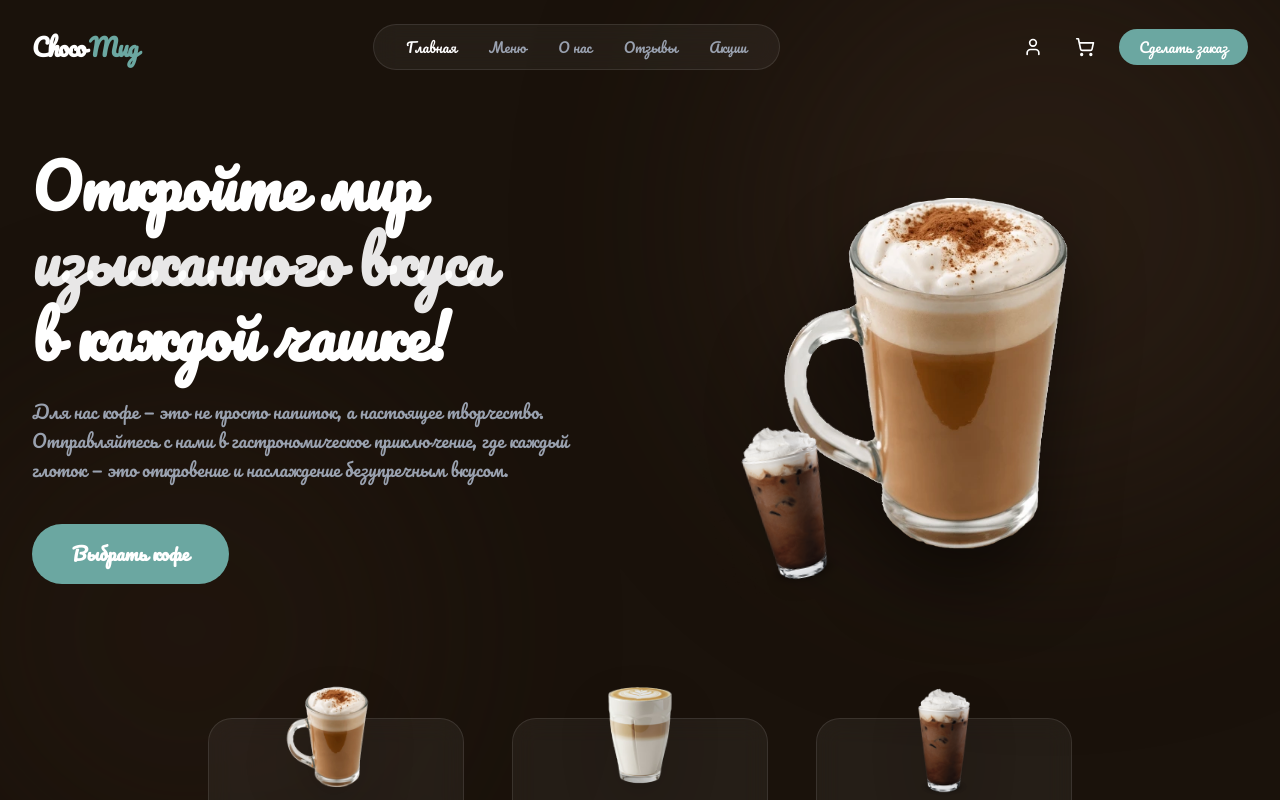
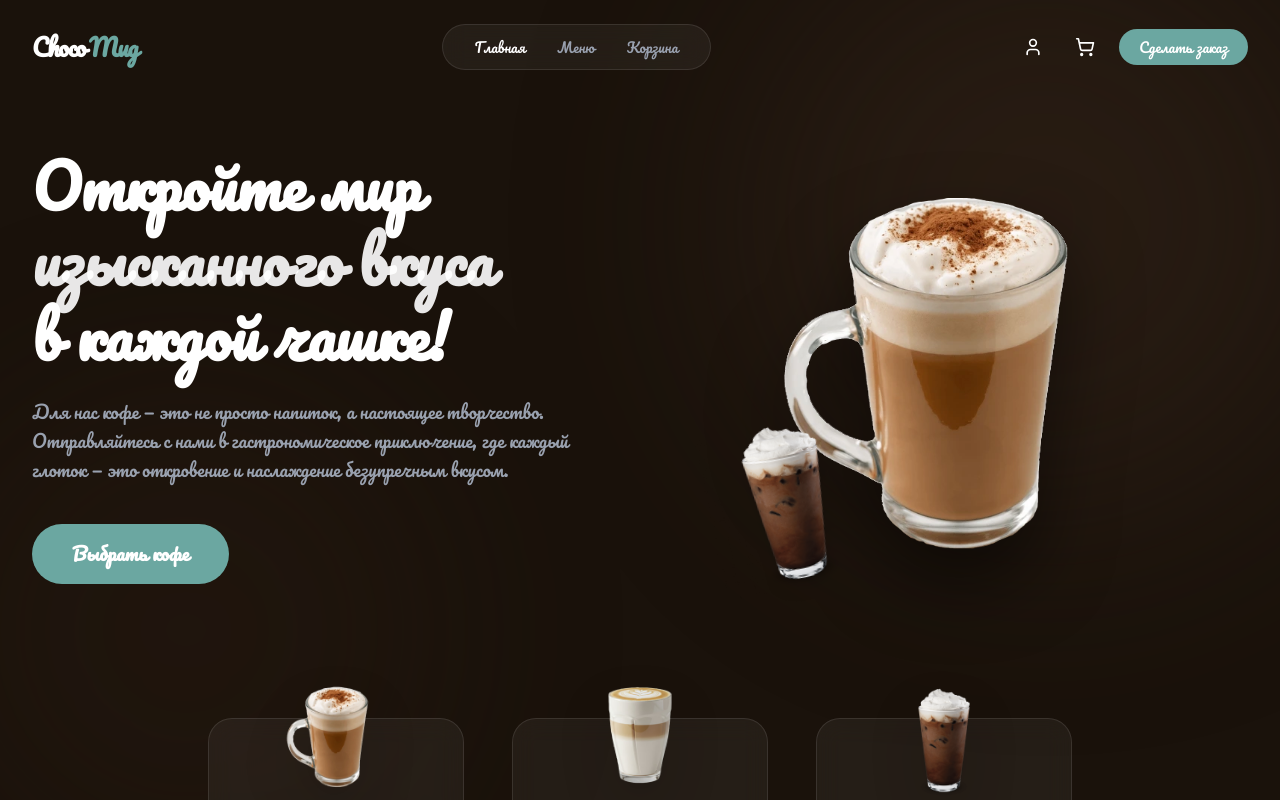
Before and after one commit to seijileroux/choco-mug, a Next.js app: page / in a window 1280 px wide. Shown: the top 800 px of the page. Built offline with nearby package versions, Linux system fonts and the light colour scheme.

Commit message:
Update nav items in header

```diff
--- a/components/Header.tsx
+++ b/components/Header.tsx
@@ -1,28 +1,32 @@
+"use client";
+
 import { NavItemProps } from "@/interfaces";
 import { ShoppingCart, User } from "lucide-react";
+import Link from "next/link";
 
-const NavItem = ({ label, active = false }: NavItemProps) => (
-  <a
-    href="#"
+const NavItem = ({ label, page, active = false }: NavItemProps) => (
+  <Link
+    href={page}
     className={`text-sm transition-colors ${active ? "text-white" : "text-gray-400 hover:text-white"}`}
   >
     {label}
-  </a>
+  </Link>
 );
 
 export default function Header() {
   return (
     <header className="relative z-50 container mx-auto px-8 py-6 flex items-center justify-between">
-      <div className="text-2xl font-black tracking-tighter flex items-center gap-1">
+      <Link
+        href="/"
+        className="text-2xl font-black tracking-tighter flex items-center gap-1"
+      >
         Choco <span className="text-[#6BA7A1]">Mug</span>
-      </div>
+      </Link>
 
       <nav className="hidden lg:flex items-center gap-8 bg-white/5 backdrop-blur-md px-8 py-3 rounded-full border border-white/10">
-        <NavItem label="Главная" active />
-        <NavItem label="Меню" />
-        <NavItem label="О нас" />
-        <NavItem label="Отзывы" />
-        <NavItem label="Акции" />
+        <NavItem label="Главная" page="/" active />
+        <NavItem label="Меню" page="/" />
+        <NavItem label="Корзина" page="/" />
       </nav>
 
       <div className="flex items-center gap-4">
--- a/interfaces.ts
+++ b/interfaces.ts
@@ -2,6 +2,7 @@ import { StaticImageData } from "next/image";
 
 export interface NavItemProps {
   label: string;
+  page: string;
   active?: boolean;
 }
 
```
